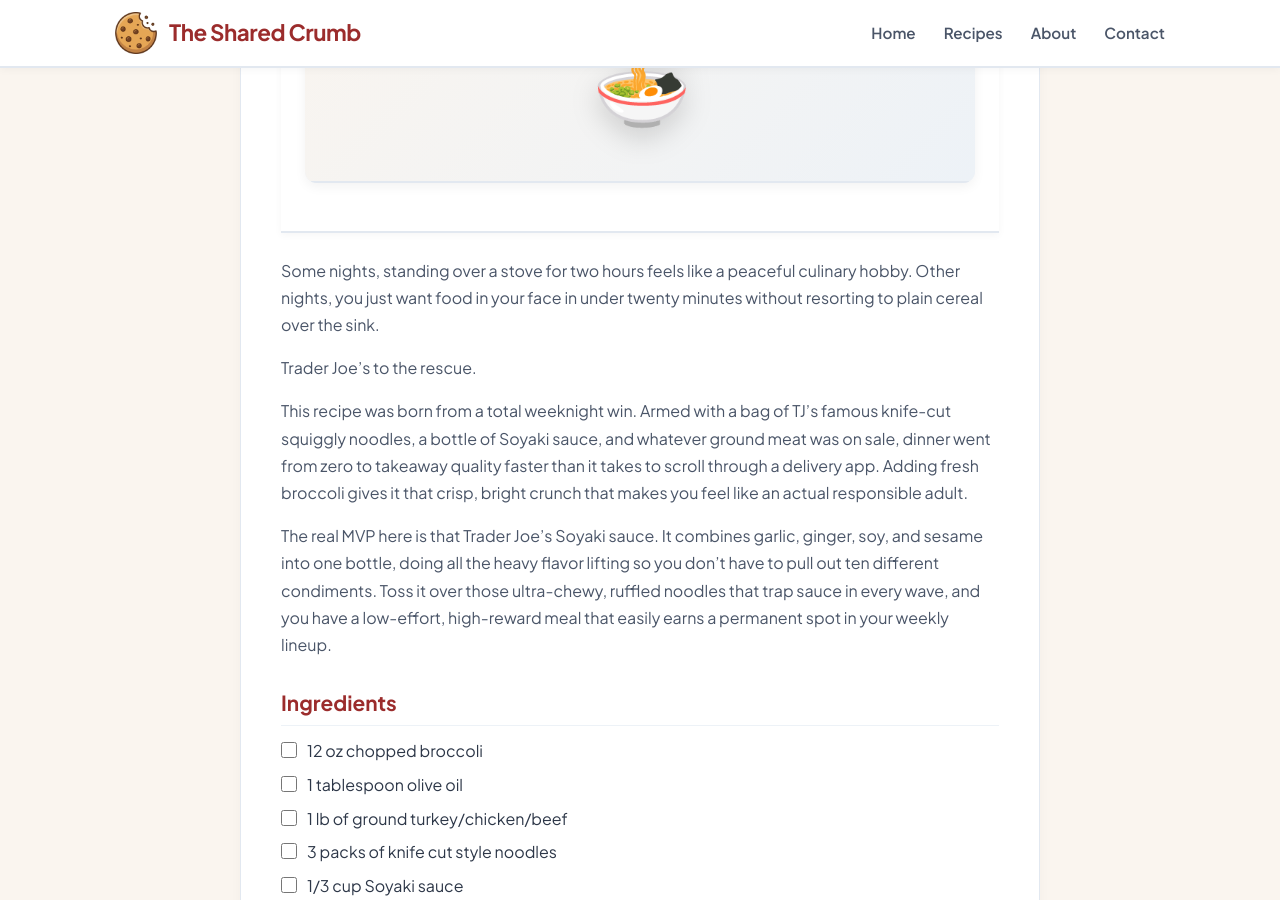
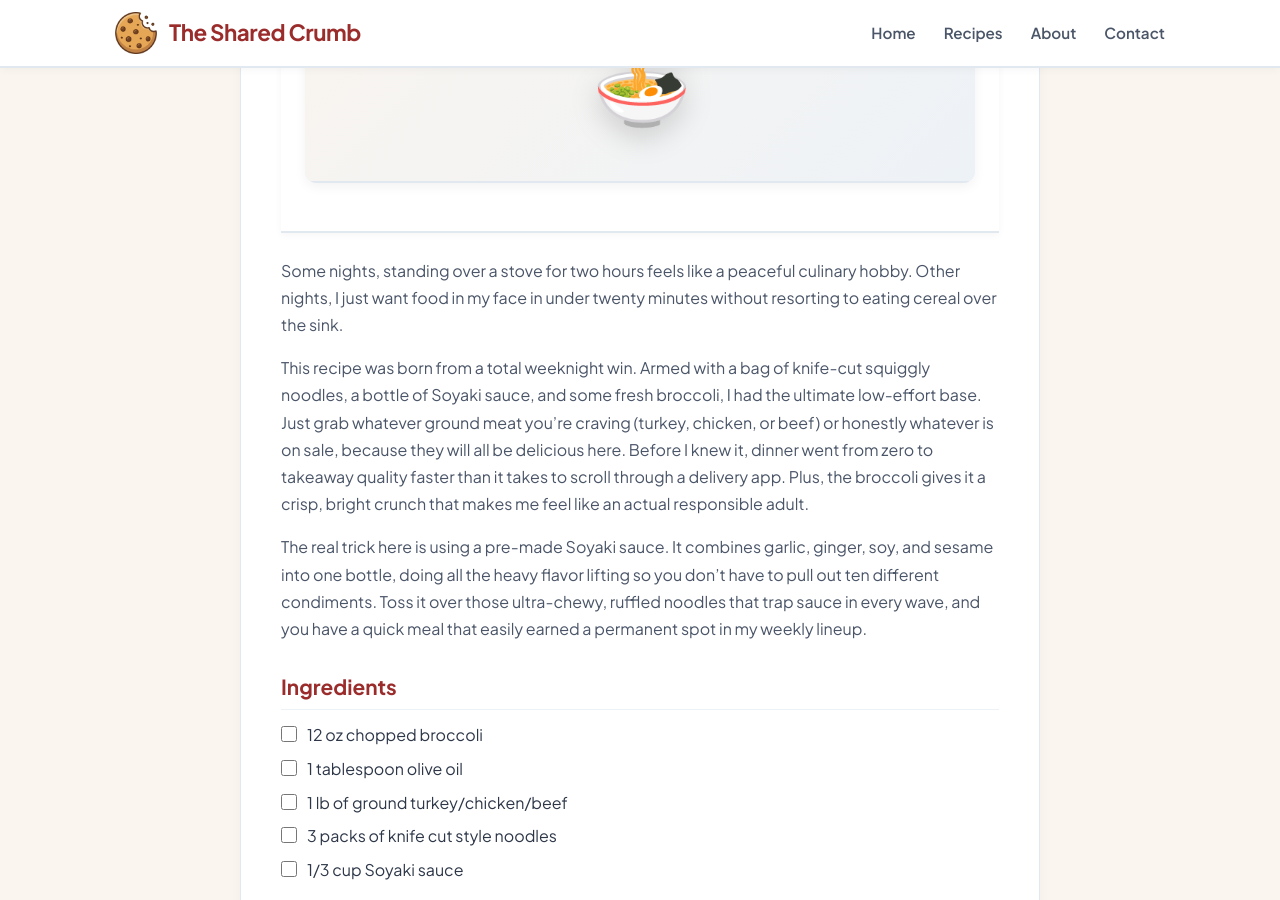
Before and after one commit to TheSharedCrumb/TheSharedCrumb, a Jekyll site: the page built from _recipes/Noodles_TJ_SoyakiStirFry.md, in a window 1280 px wide and 900 px high, scrolled down 683 px. Built offline with Jekyll 4.4.1, drawn with Linux system fonts in a browser that asks for light colours.

Commit message:
Refine recipe text for Noodles TJ Soyaki Stir Fry
Updated the recipe description for clarity and consistency.

```diff
--- a/_recipes/Noodles_TJ_SoyakiStirFry.md
+++ b/_recipes/Noodles_TJ_SoyakiStirFry.md
@@ -12,13 +12,12 @@ cost: "$"
 image: ""
 ---
 
-Some nights, standing over a stove for two hours feels like a peaceful culinary hobby. Other nights, you just want food in your face in under twenty minutes without resorting to plain cereal over the sink.
+Some nights, standing over a stove for two hours feels like a peaceful culinary hobby. Other nights, I just want food in my face in under twenty minutes without resorting to eating cereal over the sink.
 
-Trader Joe's to the rescue.
+This recipe was born from a total weeknight win. Armed with a bag of knife-cut squiggly noodles, a bottle of Soyaki sauce, and some fresh broccoli, I had the ultimate low-effort base. Just grab whatever ground meat you're craving (turkey, chicken, or beef) or honestly whatever is on sale, because they will all be delicious here. Before I knew it, dinner went from zero to takeaway quality faster than it takes to scroll through a delivery app. Plus, the broccoli gives it a crisp, bright crunch that makes me feel like an actual responsible adult.
 
-This recipe was born from a total weeknight win. Armed with a bag of TJ’s famous knife-cut squiggly noodles, a bottle of Soyaki sauce, and whatever ground meat was on sale, dinner went from zero to takeaway quality faster than it takes to scroll through a delivery app. Adding fresh broccoli gives it that crisp, bright crunch that makes you feel like an actual responsible adult.
+The real trick here is using a pre-made Soyaki sauce. It combines garlic, ginger, soy, and sesame into one bottle, doing all the heavy flavor lifting so you don't have to pull out ten different condiments. Toss it over those ultra-chewy, ruffled noodles that trap sauce in every wave, and you have a quick meal that easily earned a permanent spot in my weekly lineup.
 
-The real MVP here is that Trader Joe’s Soyaki sauce. It combines garlic, ginger, soy, and sesame into one bottle, doing all the heavy flavor lifting so you don't have to pull out ten different condiments. Toss it over those ultra-chewy, ruffled noodles that trap sauce in every wave, and you have a low-effort, high-reward meal that easily earns a permanent spot in your weekly lineup.
 ### Ingredients
 * 12 oz chopped broccoli
 * 1 tablespoon olive oil
```
